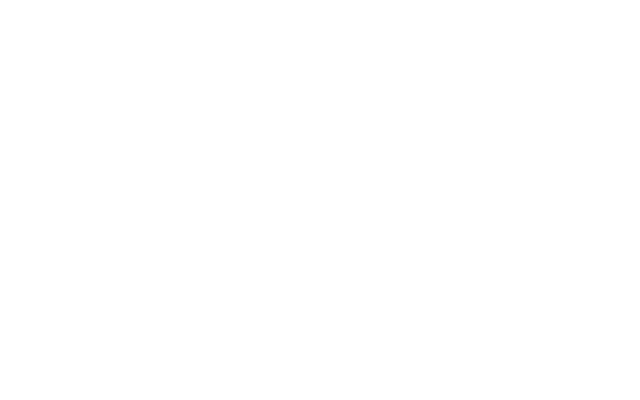
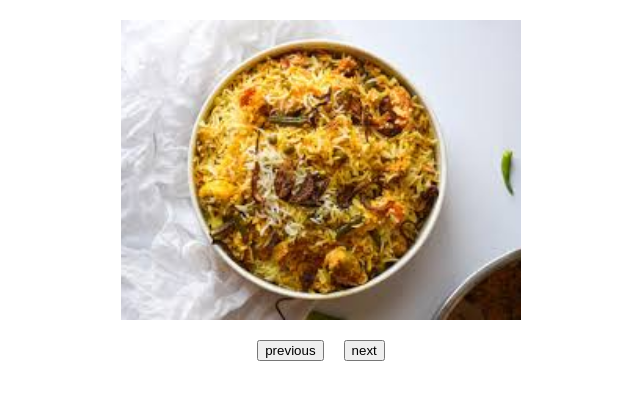
Before and after one commit to Gayatrilonkar/Assignment35, a plain HTML site: page index.html in a window 1280 px wide. Shown: the whole page, without its empty margins (319-959 px from the left). Drawn offline with Linux system fonts and the light colour scheme.

Commit message:
img added

```diff
--- a/index.html
+++ b/index.html
@@ -4,8 +4,51 @@
     <meta charset="UTF-8">
     <meta name="viewport" content="width=device-width, initial-scale=1.0">
     <title>Image Gallery</title>
+    <style>
+        .img{
+            width: 400px;
+            height: 300px;
+            object-fit: cover;
+            display: block;
+            margin: 20px auto;
+        }
+        .btn-container{
+            display: flex;
+            justify-content: center;
+        }
+        .btn{
+            margin: 0 10px;
+        }
+
+    </style>
 </head>
 <body>
+    <img src="./gallery/biryani.jpeg" class="img" id="imgs">
+    <div class="btn-container">
+    <button type="button" class="btn" onclick="prev()">previous</button>
+    <button type="button" class="btn" onclick="next()">next</button>
+</div>
+    <script>
+        const images =["./gallery/pizza.jpg",
+        "./gallery/briyani.jpej",
+        "./gallery/roll.jpeg",
+        "./gallery/sandwitch.jpeg"
+        ]
+        let imgIndex = 0;
+        function prev(){
+            if (imgIndex==0){
+            imgIndex = images.length-1;
+
+        }
+        else{
+            imgIndex--;
+
+        }
+        const imgElement = document.getElementById("imgs")
+    }
+
+    </script>
+
 
 </body>
 </html>
```
Also changed, not shown: gallery/biryani.jpeg (added), gallery/roll.jpeg (added), gallery/sandwitch.jpeg (added), 1 other file.
